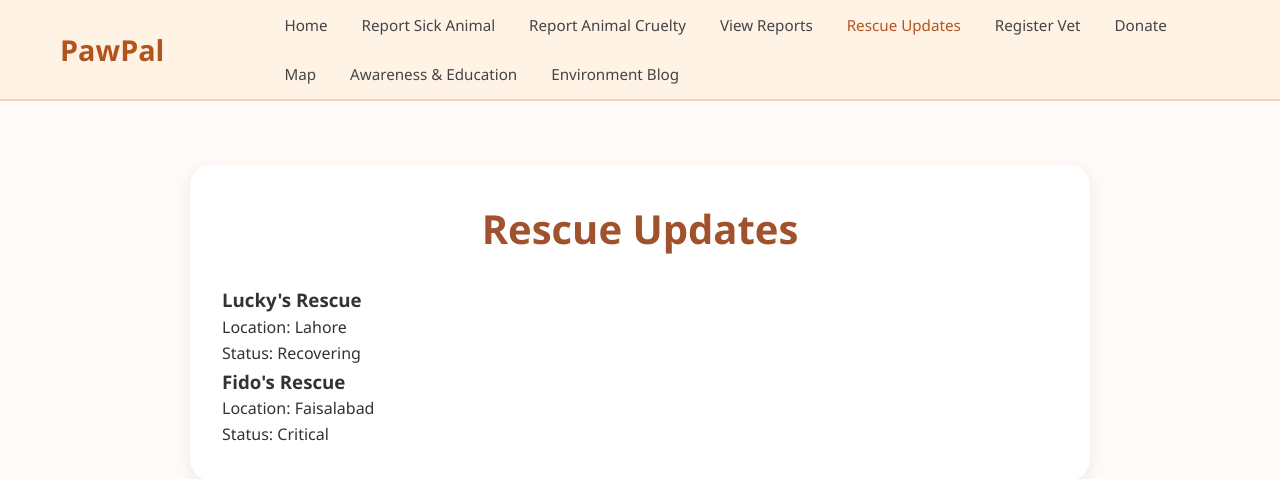
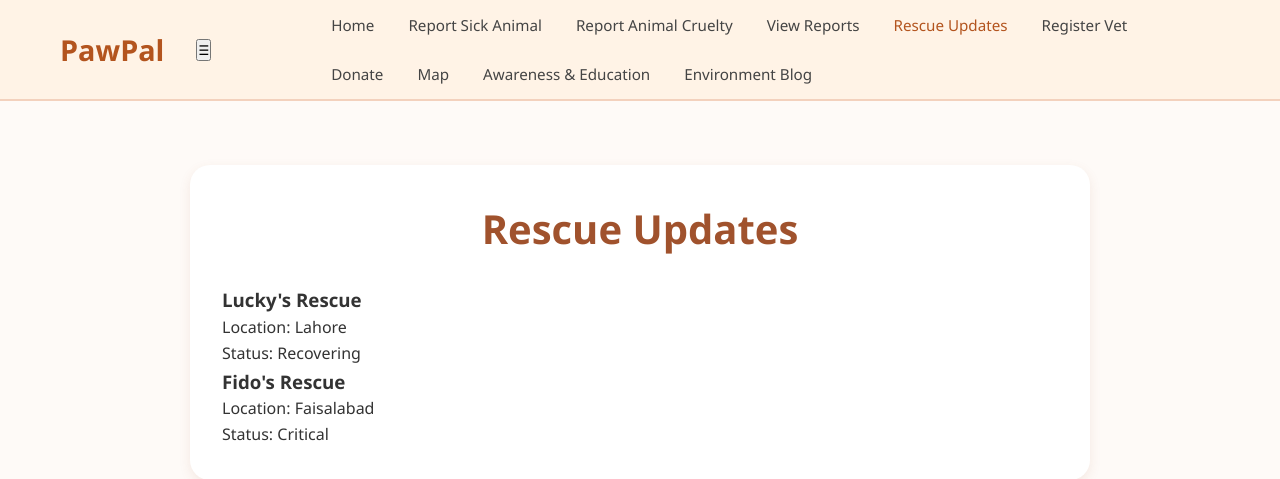
Before and after one commit to Ersatz-xD/PawPal, a Flask app: page /rescue in a window 1280 px wide. Shown: the top 479 px of the page. Run offline with Flask 3, Linux system fonts and the light colour scheme.

Commit message:
Update rescue.html

```diff
--- a/app/templates/rescue.html
+++ b/app/templates/rescue.html
@@ -11,7 +11,8 @@
 <body>
     <header>
         <h2>PawPal</h2>
-        <div class="links">
+        <button class="menu-toggle" onclick="toggleMenu()">☰</button>
+        <nav class="links" id="navLinks">
             <a href="{{ url_for('main.home') }}">Home</a>
             <a href="{{ url_for('main.report') }}">Report Sick Animal</a>
             <a href="{{ url_for('main.report_cruelty') }}">Report Animal Cruelty</a>
@@ -34,6 +35,10 @@
 </div>
 
 <script>
+        function toggleMenu() {
+            const links = document.getElementById("navLinks");
+            links.classList.toggle("active");
+        }
         // Simulating data for updates
         const updates = [
             { title: "Lucky's Rescue", location: "Lahore", status: "Recovering" },
```
